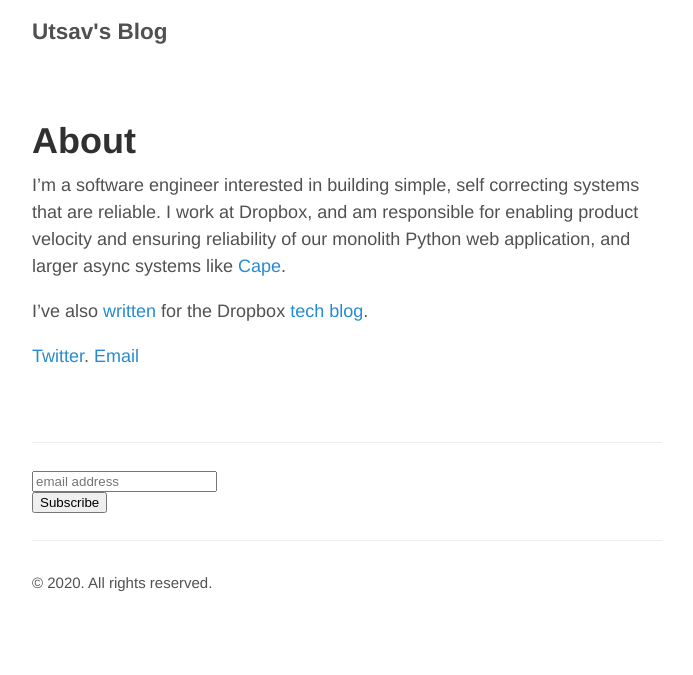
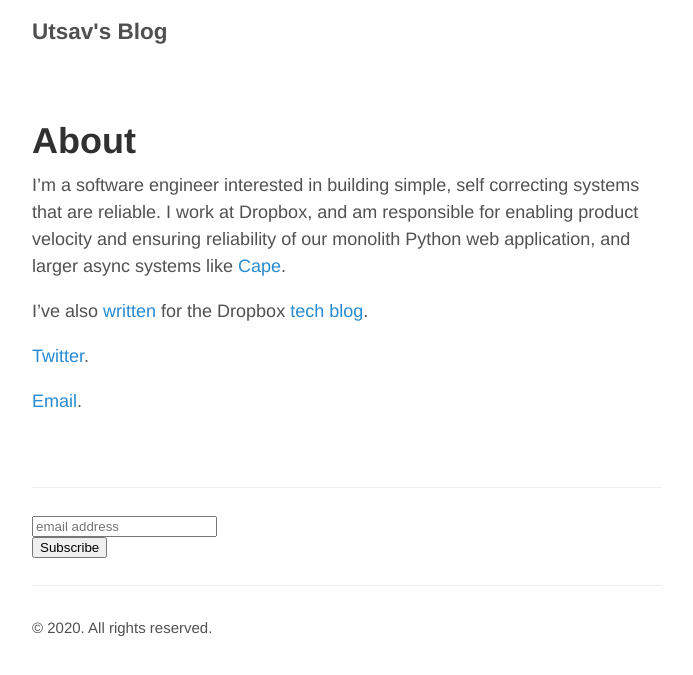
Before and after one commit to Utsav2/utsav2.github.io, a Jekyll site: the page built from about.md, in a window 1280 px wide. Shown: the top 675 px of the page, without its empty margins (293-986 px from the left). Built offline with Jekyll 4.4.1, drawn with Linux system fonts in a browser that asks for light colours; comment, search, counter and statistics services are not loaded.

```diff
--- a/about.md
+++ b/about.md
@@ -7,4 +7,6 @@ I'm a software engineer interested in building simple, self correcting systems t
 
 I've also [written](https://dropbox.tech/application/speeding-up-a-git-monorepo-at-dropbox-with--200-lines-of-code) for the Dropbox [tech blog](https://dropbox.tech/tech/2019/05/athena-our-automated-build-health-management-system).
 
-[Twitter](https://twitter.com/utsav_sha). [Email](mailto:utsavkunalshah+website@gmail.com)
+[Twitter](https://twitter.com/utsav_sha).
+
+[Email](mailto:utsavkunalshah+website@gmail.com).
```
